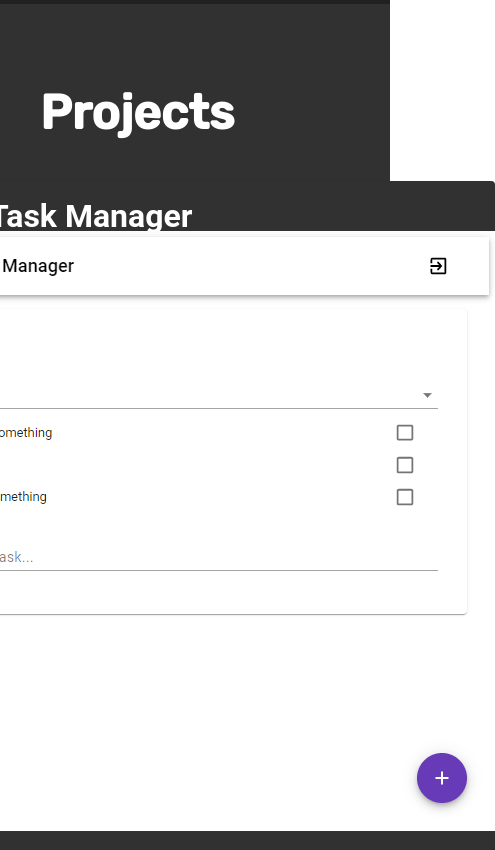
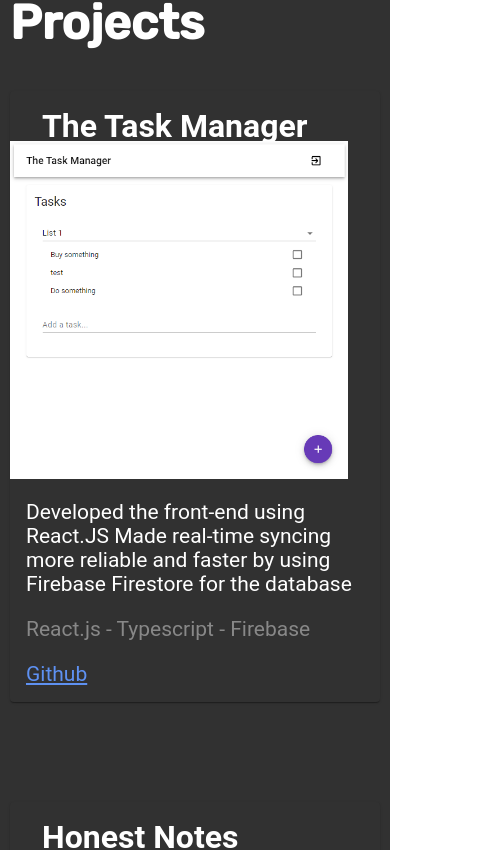
Before and after one commit to islammohamedd1/angular-portfolio, an Angular app: page / in a window 390 px wide. Shown: the part 954-1804 px from the top of the page, 495 px wide, since content can reach past the window. Built offline with nearby package versions, Linux system fonts and the light colour scheme.

Commit message:
fixed responsiveness issues

```diff
--- a/src/app/components/projects/projects.component.scss
+++ b/src/app/components/projects/projects.component.scss
@@ -1,7 +1,8 @@
 .section-content {
     display: grid;
-    grid-template-columns: repeat(auto-fit, minmax(600px, 1fr));
-    gap: 32px;
+    grid-template-columns: repeat(auto-fit, minmax(300px, 2fr));
+    column-gap: 40px;
+    row-gap: 100px;
     justify-items: center;
     justify-content: center;
 
@@ -19,5 +20,10 @@
             color: #888888;
             font-size: 1.5em;
         }
+
+        img {
+            // width:50%;
+            max-width: 100%;
+        }
     }
 }
--- a/src/styles.scss
+++ b/src/styles.scss
@@ -98,7 +98,7 @@ body { margin: 0; font-family: 'Rubik', sans-serif; }
 
 section {
     color: mat-color($light-app-primary, lighter-contrast);
-    padding: 40px;
+    padding: 10px;
     .title {
         font-size: 4em;
     }
```
Also changed, not shown: firebase.json (added), 1 other file (tests, documents, lock files or other folders).
